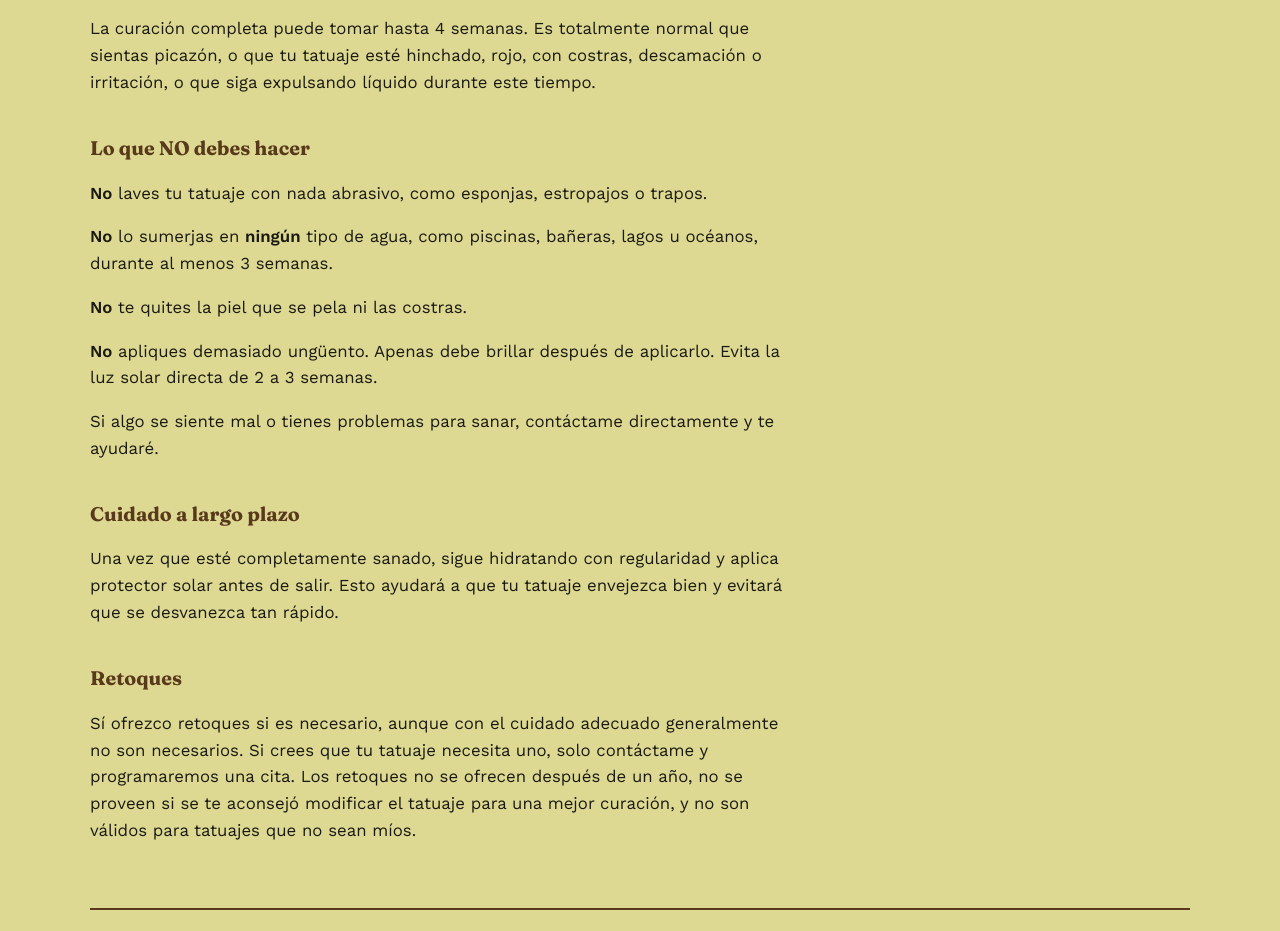
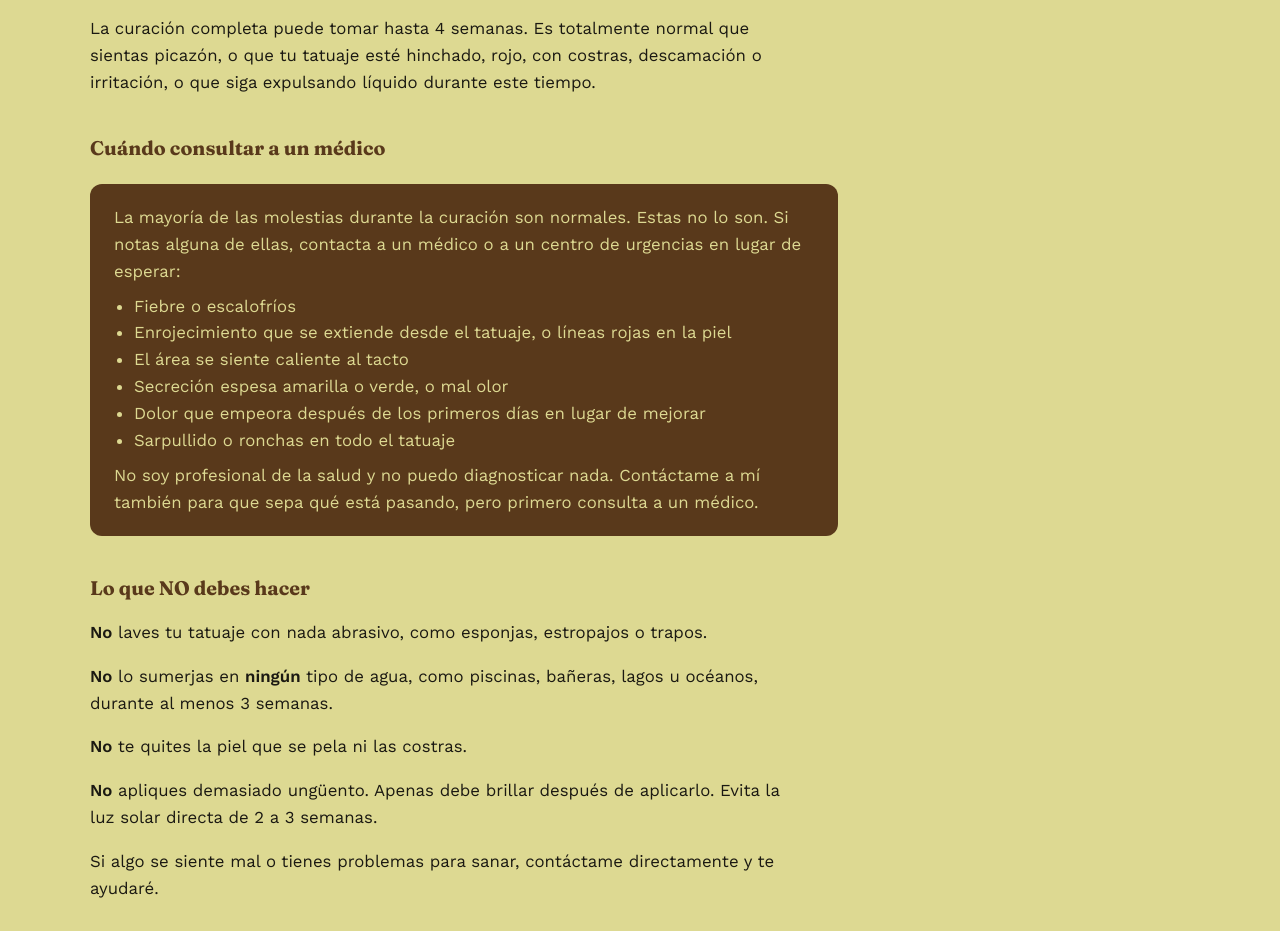
Before and after one commit to SpaceCoupeOne/Tattoo-Page, a plain HTML site: page aftercare-es.html in a window 1280 px wide. Shown: the part 2000-2931 px from the top of the page. Drawn offline with nearby package versions, Linux system fonts and the light colour scheme.

Commit message:
C1: add infection guidance to aftercare.html and aftercare-es.html

```diff
--- a/aftercare-es.html
+++ b/aftercare-es.html
@@ -79,6 +79,20 @@
   <h3>Qué es normal durante la curación</h3>
   <p>La curación completa puede tomar hasta 4 semanas. Es totalmente normal que sientas picazón, o que tu tatuaje esté hinchado, rojo, con costras, descamación o irritación, o que siga expulsando líquido durante este tiempo.</p>
 
+  <h3>Cuándo consultar a un médico</h3>
+  <div class="callout">
+    <p>La mayoría de las molestias durante la curación son normales. Estas no lo son. Si notas alguna de ellas, contacta a un médico o a un centro de urgencias en lugar de esperar:</p>
+    <ul>
+      <li>Fiebre o escalofríos</li>
+      <li>Enrojecimiento que se extiende desde el tatuaje, o líneas rojas en la piel</li>
+      <li>El área se siente caliente al tacto</li>
+      <li>Secreción espesa amarilla o verde, o mal olor</li>
+      <li>Dolor que empeora después de los primeros días en lugar de mejorar</li>
+      <li>Sarpullido o ronchas en todo el tatuaje</li>
+    </ul>
+    <p>No soy profesional de la salud y no puedo diagnosticar nada. Contáctame a mí también para que sepa qué está pasando, pero primero consulta a un médico.</p>
+  </div>
+
   <h3>Lo que NO debes hacer</h3>
   <p><strong>No</strong> laves tu tatuaje con nada abrasivo, como esponjas, estropajos o trapos.</p>
   <p><strong>No</strong> lo sumerjas en <strong>ningún</strong> tipo de agua, como piscinas, bañeras, lagos u océanos, durante al menos 3 semanas.</p>
--- a/style.css
+++ b/style.css
@@ -407,6 +407,11 @@ figure {
 
 .callout p:last-child {
   margin-bottom: 0;
+}
+
+.callout ul {
+  margin: 0 0 0.5rem;
+  padding-left: 1.25rem;
 }
 
 .callout a {
```
Also changed, not shown: aftercare.html (+14 -0 lines).
